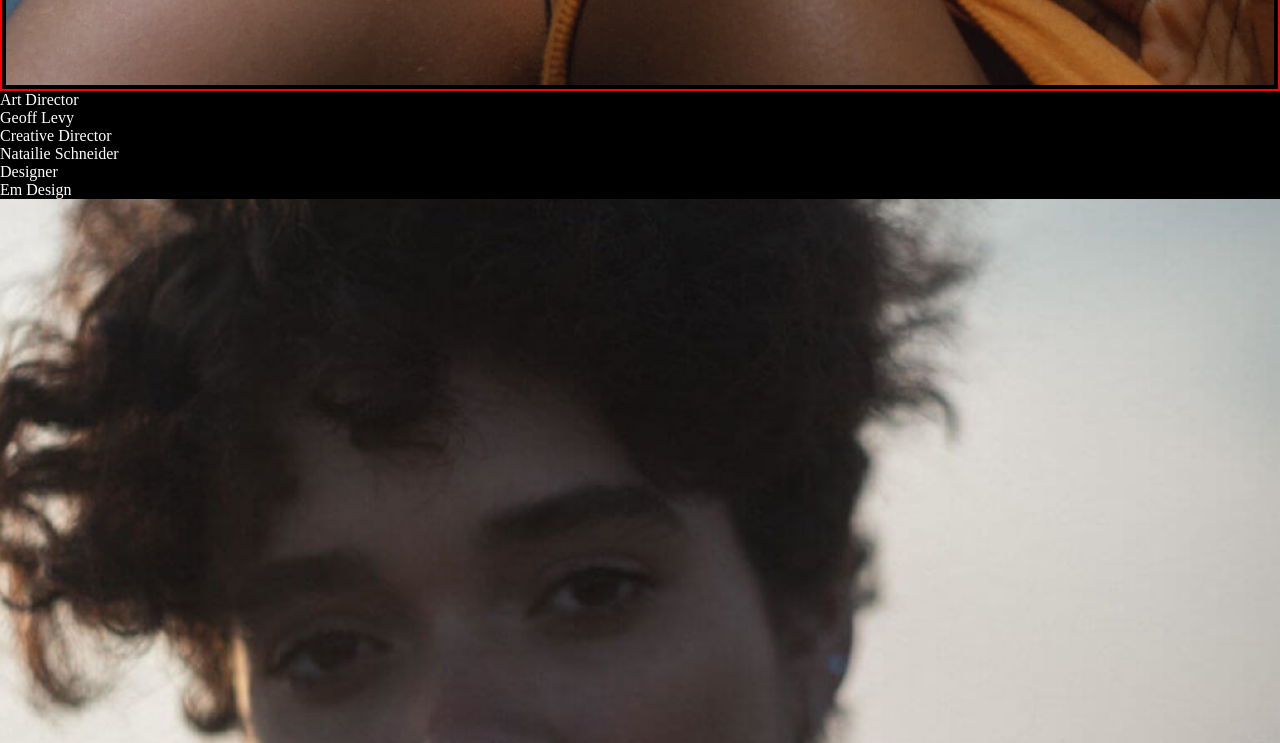
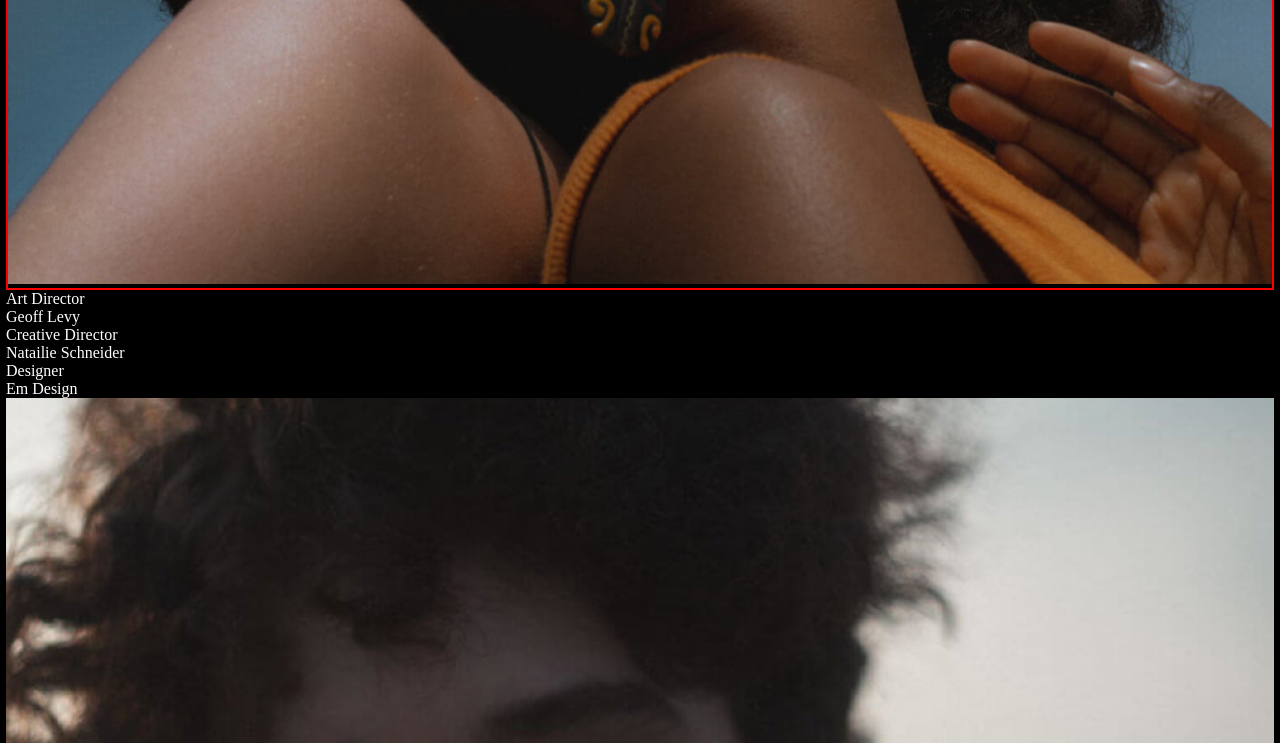
Before and after one commit to ludaalt/MELANISH, a website: page src/index.html in a window 1280 px wide. Shown: the part 1220-1963 px from the top of the page. Drawn offline with nearby package versions, Linux system fonts and the light colour scheme; files that its build step writes are made by us from their sources.

Commit message:
refactor: change basic layout

```diff
--- a/src/index.html
+++ b/src/index.html
@@ -8,65 +8,57 @@
     <title>MELANISH</title>
 </head>
 <body>
-
-
+    <div class="container">
         <header class="header">
-        <div class="container flex">
             <a href="#">About</a>
             <a href="index.html"><img src="./img/logo.svg" alt="Logo"></a>
             <a href="#">Contact</a>
-        </div>
         </header>
-
         <section class="main-section">
-        <div class="container">
                 <img src="./img/main.jpg" alt="Main foto">
-        </div>
         </section>
-
-        <section>
-            <p> Art Director <br />
-                Geoff Levy
+        <section class="person-section">
+            <p>
+                <span class="position">Art Director</span>
+                <br>
+                <span class="person">Geoff Levy</span>
             </p>
-
-            <p> Creative Director <br />
-                Natailie Schneider
+            <p>
+                <span class="position">Creative Director</span>
+                <br>
+                <span class="person">Natailie Schneider</span>
             </p>
-
-            <p> Designer <br />
-                Em Design
+            <p>
+                <span class="position">Designer</span>
+                <br>
+                <span class="person">Em Design</span>
             </p>
         </section>
-
         <section>
+            <p class="foto">
                 <img src="./img/1.jpg" alt="foto-1">
-            <img src="./img/2.jpg" alt="foto-2">
+            </p>
+            <p class="pseudo-container"><img src="./img/2.jpg" alt="foto-2"></p>
             <img src="./img/3.jpg" alt="foto-3">
-
+            <div class="foto-container">
                 <div>
                     <img src="./img/4.jpg" alt="foto-4">
-
+                </div>
                 <div>
                     <img src="./img/5.jpg" alt="foto-5">
                     <img src="./img/6.jpg" alt="foto-6">
                 </div>
-
             </div>
         </section>
-
         <section>
             <img src="./img/7.jpg" alt="foto-7">
             <img src="./img/8.jpg" alt="foto-8">
         </section>
-
-
         <footer>
             <img src="./img/9.jpg" alt="foto-9">
             <img src="./img/10.jpg" alt="foto-10">
             <img src="./img/11.jpg" alt="foto-11">
-
         </footer>
-
-
+    </div>
 </body>
 </html>
```
Lines whose indentation alone changed are shown as unchanged.
